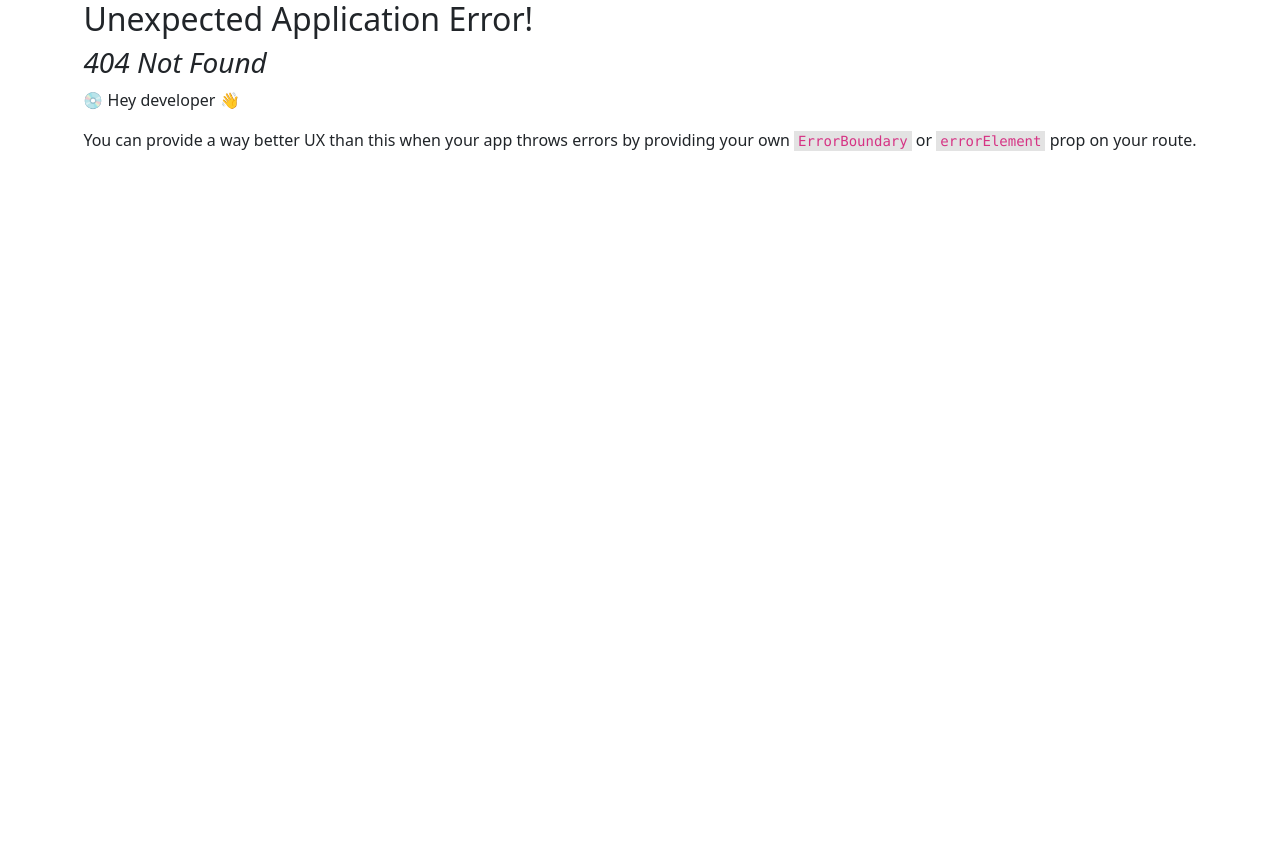
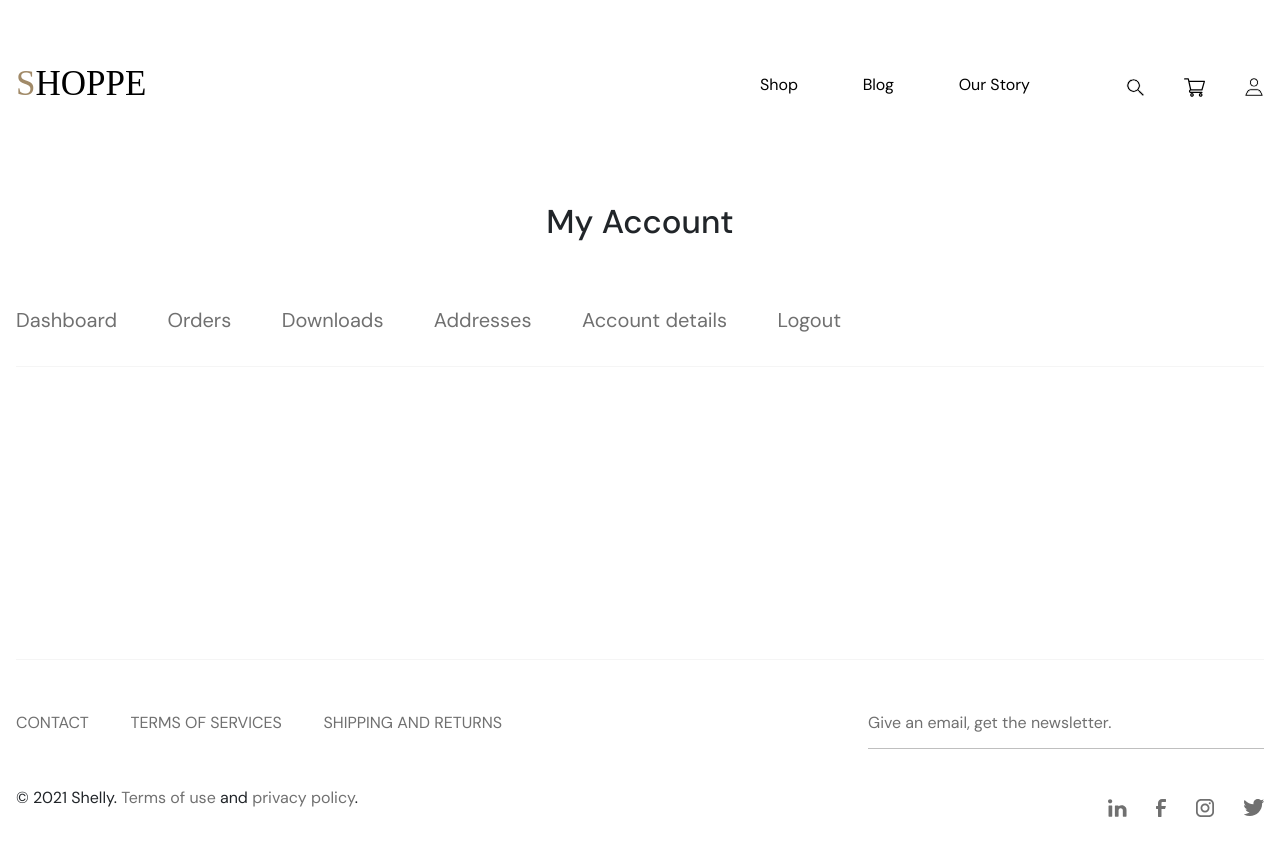
Before and after one commit to Zhafaat/client_project3, a React (Vite) app: page /account in a window 1280 px wide. Before the commit this address had no page. Shown: the top 856 px of the page. Before the commit the page ends 800 px from the top, so only its background shows below. Built offline with nearby package versions, Linux system fonts and the light colour scheme; a web font is replaced by a local one.

Commit message:
router account dashboard sudah selesai

```diff
--- a/src/components/Head.css
+++ b/src/components/Head.css
@@ -46,19 +46,19 @@
     color: #000000;
 }
 
-.search {
+.head-search {
     width: 19px;
     height: 19px;
     margin: 0;
 }
 
-.cart {
+.head-cart {
     width: 21px;
     height: 21px;
     margin: 0;
 }
 
-.account {
+.head-account {
     width: 20px;
     height: 20px;
     margin: 0;
--- a/src/components/Head.jsx
+++ b/src/components/Head.jsx
@@ -15,9 +15,9 @@ function Head() {
                     <Link className="link heading-5" to={'/ourStory'}>Our Story</Link>
                 </div>
                 <div className="navbar-right">
-                    <Link to={"/blogSingleStandard"}><img className="search" src={search} alt="search" /></Link>
-                    <Link><img className="cart" src={cart} alt="cart" /></Link>
-                    <Link to={"/myAccount"}><img className="account" src={account} alt="account" /></Link>
+                    <Link to={"/blogSingleStandard"}><img className="head-search" src={search} alt="search" /></Link>
+                    <Link><img className="head-cart" src={cart} alt="cart" /></Link>
+                    <Link to={"/myAccount"}><img className="head-account" src={account} alt="account" /></Link>
 
                 </div>
             </div>
--- a/src/index.css
+++ b/src/index.css
@@ -96,3 +96,14 @@ body {
   margin: 0;
 
 }
+
+.flex-column {
+  display: flex;
+  flex-direction: column;
+  justify-content: space-between;
+}
+
+.flex-row {
+  display: flex;
+  justify-content: space-between;
+}
--- /dev/null
+++ b/src/routes/Account.css
@@ -0,0 +1,35 @@
+.account {
+    display: flex;
+    flex-direction: column;
+    margin: 96px 0 253px 0;
+}
+
+.account-head-container {
+    height: 167px;
+    display: flex;
+    flex-direction: column;
+    justify-content: space-between;
+    margin-bottom: 39px;
+}
+
+.account-head {
+    height: 133px;
+    display: flex;
+    flex-direction: column;
+    justify-content: space-between;
+}
+
+.accountTitle {
+    align-self: center;
+}
+
+.account-navbar {
+    width: 825px;
+    display: flex;
+    justify-content: space-between;
+}
+
+.accountLine {
+    border-color: #D8D8D8;
+    margin: 0;
+}
--- /dev/null
+++ b/src/routes/Account.jsx
@@ -0,0 +1,25 @@
+import './Account.css'
+
+import { Outlet, Link } from "react-router-dom";
+
+export default function Account() {
+    return (
+        <div className="account">
+            <div className="account-head-container">
+                <div className="account-head">
+                    <p className='accountTitle heading-1'>My Account</p>
+                    <div className="account-navbar">
+                        <Link to={"/account/dashboard"} className='heading-3 link' style={{color: "#707070"}}>Dashboard</Link>
+                        <Link className='heading-3 link' style={{color: "#707070"}}>Orders</Link>
+                        <Link className='heading-3 link' style={{color: "#707070"}}>Downloads</Link>
+                        <Link className='heading-3 link' style={{color: "#707070"}}>Addresses</Link>
+                        <Link className='heading-3 link' style={{color: "#707070"}}>Account details</Link>
+                        <Link className='heading-3 link' style={{color: "#707070"}}>Logout</Link>
+                    </div>
+                </div>
+                <hr className='accountLine'/>
+            </div>
+            <Outlet></Outlet>
+        </div>
+    )
+}
--- /dev/null
+++ b/src/routes/AccountDashboard.jsx
@@ -0,0 +1,10 @@
+import { Link } from "react-router-dom"
+
+export default function AccountDashboard() {
+    return (
+        <div className="accountDashboard flex-column" style={{height: "64px"}}>
+            <p className="heading-5">Hello Vitatheme (not Vitatheme? <Link className="link" style={{color: "rgba(161, 138, 104, 1)"}}>Log out</Link>)</p>
+            <p className="heading-5">From your account dashboard you can view your <Link className="link" style={{color: "rgba(161, 138, 104, 1)"}}>recent orders</Link>, manage your <Link className="link" style={{color: "rgba(161, 138, 104, 1)"}}>shipping and billing addresses</Link>, and edit your <Link className="link" style={{color: "rgba(161, 138, 104, 1)"}}>password and account details</Link>.</p>
+        </div>
+    )
+}
```
Also changed, not shown: src/router.jsx (+13 -0 lines).
